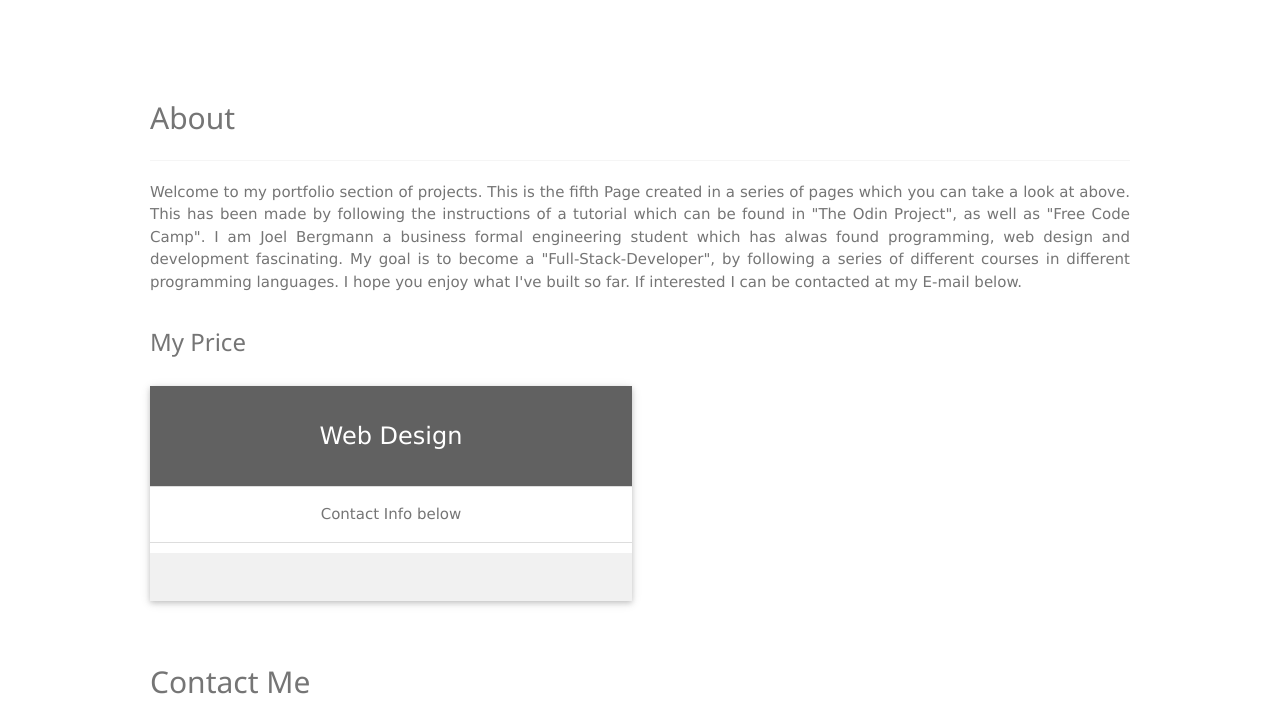
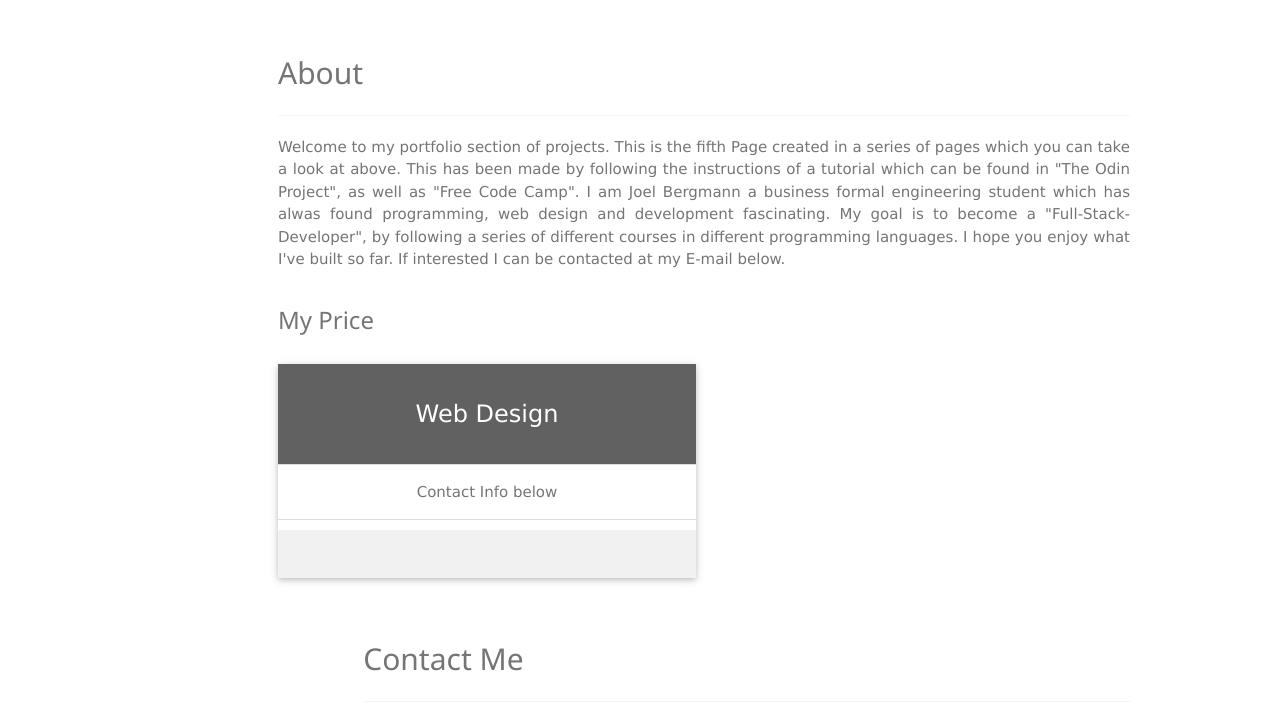
Before and after one commit to pinkeyeboi/personal_portfolio, a plain HTML site: page index.html in a window 1280 px wide. Shown: the part 1164-1883 px from the top of the page. Drawn offline with Linux system fonts and the light colour scheme.

Commit message:
Padded by 10% the About part of the page

```diff
--- a/index.html
+++ b/index.html
@@ -23,6 +23,10 @@
 
     h1{
       text-align: center;}
+
+      .w3-padding-32{
+        padding-left: 10%;
+      }
 
 
       html{box-sizing:border-box}*,*:before,*:after{box-sizing:inherit}
```
